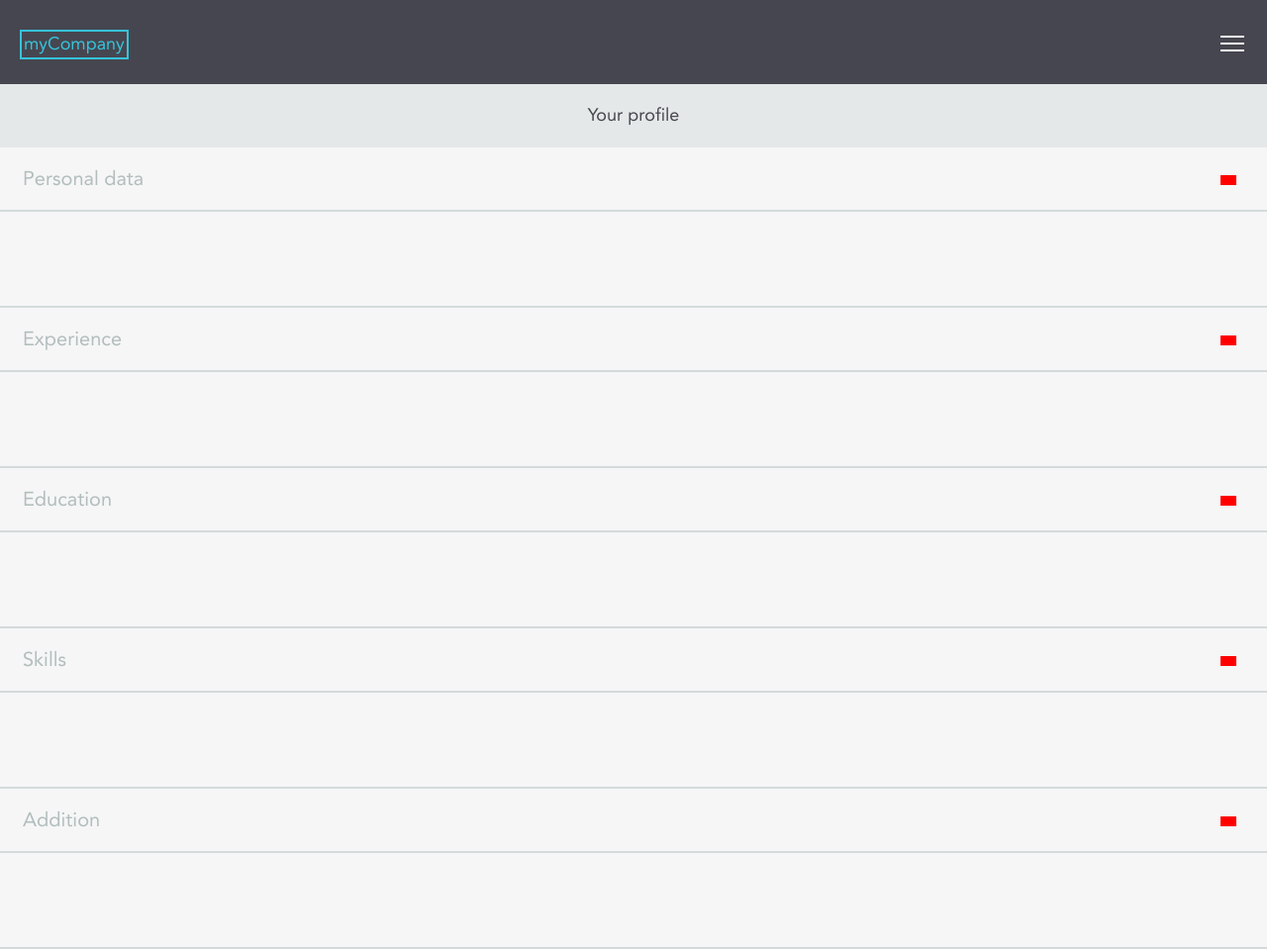
After one commit to michsko544/RecruitmentSystem, a PHP site: page /profile.php in a window 1280 px wide. The commit adds this page. Shown: the whole page at 99% size. Run offline with PHP 8.4, Linux system fonts and the light colour scheme.

Commit message:
profile basic css and html

```diff
--- a/css/style.css
+++ b/css/style.css
@@ -142,13 +142,45 @@ a {
   position: absolute;
   top: 33px;
   right: 23px;
-  width: 23px;
-  height: 23px;
-  background: #F6F6F6;
   z-index: 101;
 }
 .nav-bar #btn-exit {
+  width: 25px;
+  height: 25px;
   cursor: pointer;
+}
+.nav-bar #btn-exit div {
+  width: 100%;
+  height: 3px;
+  background-color: #F6F6F6;
+  position: absolute;
+  top: 12px;
+}
+.nav-bar #btn-exit .line1 {
+  transform: rotate(45deg);
+}
+.nav-bar #btn-exit .line2 {
+  transform: rotate(135deg);
+}
+.nav-bar #btn-burger {
+  width: 24px;
+  height: 16px;
+  top: 36px;
+}
+.nav-bar #btn-burger div {
+  width: 100%;
+  height: 2px;
+  background-color: #F6F6F6;
+  position: absolute;
+}
+.nav-bar #btn-burger .line1 {
+  top: 0;
+}
+.nav-bar #btn-burger .line2 {
+  top: 7px;
+}
+.nav-bar #btn-burger .line3 {
+  top: 14px;
 }
 
 #sign-in {
@@ -163,6 +195,7 @@ a {
   width: 75%;
   margin-left: auto;
   margin-right: auto;
+  max-width: 400px;
 }
 #sign-in form .sign-in-row {
   margin-top: 15%;
@@ -232,6 +265,7 @@ a {
   width: 75%;
   margin-left: auto;
   margin-right: auto;
+  max-width: 500px;
 }
 .sign-up-wrapper label {
   font-size: 13px;
@@ -252,6 +286,7 @@ a {
   border-bottom: 2px #95A5A6 solid;
   background-color: #ffffff00;
   padding: 5px 0 12px;
+  resize: none;
 }
 .sign-up-wrapper input[type=password] {
   font: large Verdana, sans-serif;
@@ -391,3 +426,49 @@ a {
   font-size: 30px;
   transform: translate(0.5px, -8.5px);
 }
+
+.container {
+  width: 100%;
+  height: 100vh;
+  background-color: #F6F6F6;
+}
+.container .small-title {
+  background-color: #E5E8E8;
+  font-size: 18px;
+  color: #464650;
+  text-align: center;
+  height: 24px;
+  width: 100%;
+  padding: 20px 0;
+}
+.container .list-row {
+  width: 100%;
+  min-height: 63px;
+  border-bottom: 2px #95A5A659 solid;
+  position: relative;
+}
+
+.title-element {
+  font-size: 20px;
+  color: #95A5A6B3;
+  position: absolute;
+  top: 19px;
+  left: 23px;
+}
+
+.btn-element {
+  position: absolute;
+  top: 28px;
+  right: 31px;
+}
+.btn-element .btn-unwrap {
+  width: 16px;
+  height: 10px;
+  background-color: red;
+}
+
+.element-wrapper {
+  width: 75%;
+  color: #95A5A6;
+  margin: 32px auto;
+}
--- /dev/null
+++ b/profile.php
@@ -0,0 +1,98 @@
+<!DOCTYPE html>
+<html lang="en">
+<head>
+    <meta charset="UTF-8">
+    <meta name="viewport" content="width=device-width, initial-scale=1.0">
+    <meta http-equiv="X-UA-Compatible" content="ie=edge">
+    <title>Recruitment System - Profile</title>
+    <link rel="stylesheet" href="/css/style.css" type="text/css">
+    <link rel="stylesheet" href="/font/stylesheet.css" type="text/css" charset="utf-8" />
+</head>
+<body>
+    <nav>
+        <div class="nav-bar">
+            <div class="logo-nav">myCompany</div>
+            <div id="btn-burger" class="btn-nav">
+                <div class="line1"></div>
+                <div class="line2"></div>
+                <div class="line3"></div>
+            </div>
+        </div>
+    </nav>
+    <div class="container">
+        <div class="small-title">
+            Your profile
+        </div>
+        <div class="list-row">
+            <div class="title-element">Personal data</div>
+            <div class="btn-element">
+                <div class="btn-unwrap">
+
+                </div>
+            </div>
+        </div>
+        <div class="list-row" id="personal-data">
+            <div class="element-wrapper">
+            <!-- <label for=""></label> -->
+            <!--TODO PERSONAL DATA z PHP podgląd i możliwość edycji-->
+            </div>
+        </div>
+        <div class="list-row">
+            <div class="title-element">Experience</div>
+            <div class="btn-element">
+                <div class="btn-unwrap">
+
+                </div>
+            </div>
+        </div>
+        <div class="list-row" id="experience">
+            <div class="element-wrapper">
+            <!-- <label for=""></label> -->
+            <!--TODO EXPERIECE z PHP podgląd i możliwość edycji-->
+            </div>
+        </div>
+        <div class="list-row">
+            <div class="title-element">Education</div>
+            <div class="btn-element">
+                <div class="btn-unwrap">
+
+                </div>
+            </div>
+        </div>
+        <div class="list-row" id="education">
+            <div class="element-wrapper">
+            <!-- <label for=""></label> -->
+            <!--TODO EDUCATION z PHP podgląd i możliwość edycji-->
+            </div>
+        </div>
+        <div class="list-row">
+            <div class="title-element">Skills</div>
+            <div class="btn-element">
+                <div class="btn-unwrap">
+
+                </div>
+            </div>
+        </div>
+        <div class="list-row" id="skills">
+            <div class="element-wrapper">
+            <!-- <label for=""></label> -->
+            <!--TODO SKILLS z PHP podgląd i możliwość edycji-->
+            </div>
+        </div>
+        <div class="list-row">
+            <div class="title-element">Addition</div>
+            <div class="btn-element">
+                <div class="btn-unwrap">
+
+                </div>
+            </div>
+        </div>
+        <div class="list-row" id="addition">
+            <div class="element-wrapper">
+            <!-- <label for=""></label> -->
+            <!--TODO ADDITION z PHP podgląd i możliwość edycji-->
+            </div>
+        </div>
+    </div>
+</body>
+</html>
--- a/style.scss
+++ b/style.scss
@@ -5,6 +5,7 @@ $color-darkgrey: #464650;
 $color-titlebar: #E5E8E8;
 $color-seagrey: #95A5A6;
 $color-label: #95A5A6B3;
+$color-list-line: #95A5A659;
 
 
 *{
@@ -155,15 +156,54 @@ a{
         position: absolute;
         top: 33px;
         right: 23px;
-        width: 23px;
-        height: 23px;
-        background: $color-background;
-
         z-index: 101;
     }
 
     #btn-exit{
+        width: 25px;
+        height: 25px;
         cursor: pointer;
+
+        div {
+            width: 100%;
+            height: 3px;
+            background-color: $color-background;
+            position: absolute;
+            top: 12px;
+        }
+
+        .line1{
+            transform: rotate(45deg);
+        }
+
+        .line2{
+            transform: rotate(135deg);
+        }
+    }
+
+    #btn-burger{
+        width: 24px;
+        height: 16px;
+        top: 36px;
+
+        div {
+            width: 100%;
+            height: 2px;
+            background-color: $color-background;
+            position: absolute;
+        }
+
+        .line1{
+            top:0;
+        }
+
+        .line2{
+            top:7px;
+        }
+
+        .line3{
+            top:14px;
+        }
     }
 }
 
@@ -181,6 +221,7 @@ a{
         width:75%;
         margin-left:auto;
         margin-right: auto;
+        max-width: 400px;
 
         .sign-in-row{
             margin-top: 15%;
@@ -255,6 +296,7 @@ a{
     width:75%;
     margin-left:auto;
     margin-right: auto;
+    max-width: 500px;
 
     label{
         font-size: 13px;
@@ -277,6 +319,7 @@ a{
         border-bottom: 2px $color-seagrey solid;
         background-color: #ffffff00;
         padding: 5px 0 12px;
+        resize: none;
     }
     input[type=password]{
         font: large Verdana,sans-serif;
@@ -426,3 +469,58 @@ a{
     font-size: 30px;
     transform: translate(0.5px,-8.5px);
 }
+
+.container{
+    width: 100%;
+    height: 100vh;
+    background-color: $color-background;
+
+    .small-title{
+        background-color: $color-titlebar;
+        font-size: 18px;
+        color: $color-darkgrey;
+        text-align: center;
+        height: 24px;
+        width: 100%;
+        padding: 20px 0;
+    }
+
+    .list-row{
+        width:100%;
+        min-height:63px;
+        border-bottom: 2px $color-list-line solid;
+        position:relative;
+
+    }
+}
+
+.title-element{
+    font-size: 20px;
+    color: $color-label;
+    position: absolute;
+    top: 19px;
+    left: 23px;
+
+}
+
+.btn-element{
+    position: absolute;
+    top: 28px;
+    right: 31px;
+
+    .btn-unwrap{
+        width: 16px;
+        height: 10px;
+        background-color: red;
+    }
+}
+
+.element-wrapper{
+    width: 75%;
+    color: $color-seagrey;
+    margin: 32px auto;
+
+    label{
+
+    }
+}
```
Also changed, not shown: index.php (+5 -2 lines), script/sign-up.js (+15 -15 lines).
